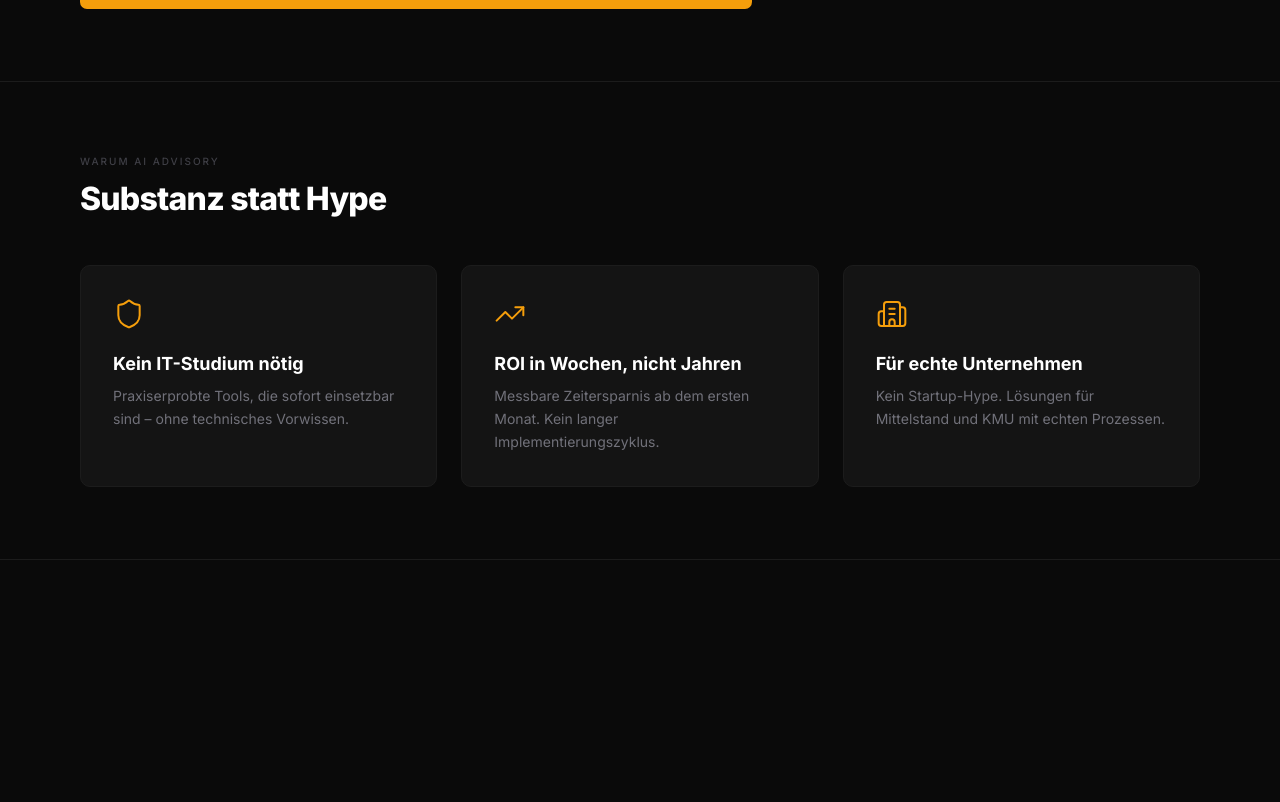
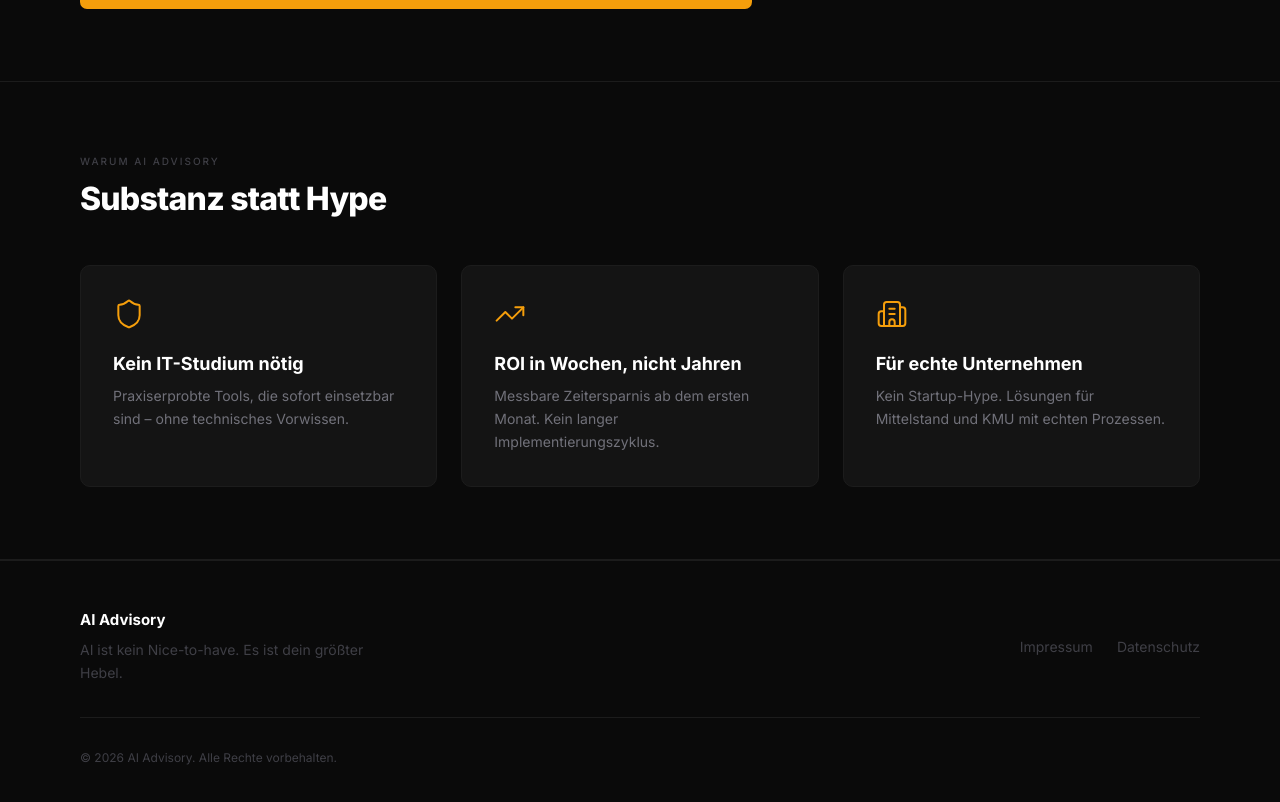
Before and after one commit to thecubestorm-arch/AI-Advisory, a Next.js app: page / in a window 1280 px wide. Shown: the part 1920-2722 px from the top of the page. Before the commit the page ends 2480 px from the top, so only its background shows below. Built offline with nearby package versions, Linux system fonts and the light colour scheme.

Commit message:
feat: footer with tagline and legal links

```diff
--- a/app/layout.tsx
+++ b/app/layout.tsx
@@ -2,6 +2,7 @@ import type { Metadata } from 'next'
 import { Inter } from 'next/font/google'
 import './globals.css'
 import Nav from '@/components/Nav'
+import Footer from '@/components/Footer'
 
 const inter = Inter({ subsets: ['latin'], variable: '--font-inter' })
 
@@ -17,6 +18,7 @@ export default function RootLayout({ children }: { children: React.ReactNode })
       <body className={`${inter.variable} font-sans bg-page text-white antialiased`}>
         <Nav />
         <main>{children}</main>
+        <Footer />
       </body>
     </html>
   )
--- /dev/null
+++ b/components/Footer.tsx
@@ -0,0 +1,29 @@
+import Link from 'next/link'
+
+export default function Footer() {
+  return (
+    <footer id="footer" className="bg-page border-t border-divider px-6 lg:px-20 py-12">
+      <div className="flex flex-col md:flex-row justify-between items-start md:items-center gap-6">
+        <div>
+          <p className="text-white font-bold text-[15px] mb-2">AI Advisory</p>
+          <p className="text-muted text-sm max-w-xs leading-relaxed">
+            AI ist kein Nice-to-have. Es ist dein größter Hebel.
+          </p>
+        </div>
+        <div className="flex gap-6">
+          <Link href="/impressum" className="text-muted text-sm hover:text-body transition-colors">
+            Impressum
+          </Link>
+          <Link href="/datenschutz" className="text-muted text-sm hover:text-body transition-colors">
+            Datenschutz
+          </Link>
+        </div>
+      </div>
+      <div className="mt-8 pt-8 border-t border-divider">
+        <p className="text-muted text-xs">
+          © {new Date().getFullYear()} AI Advisory. Alle Rechte vorbehalten.
+        </p>
+      </div>
+    </footer>
+  )
+}
```
